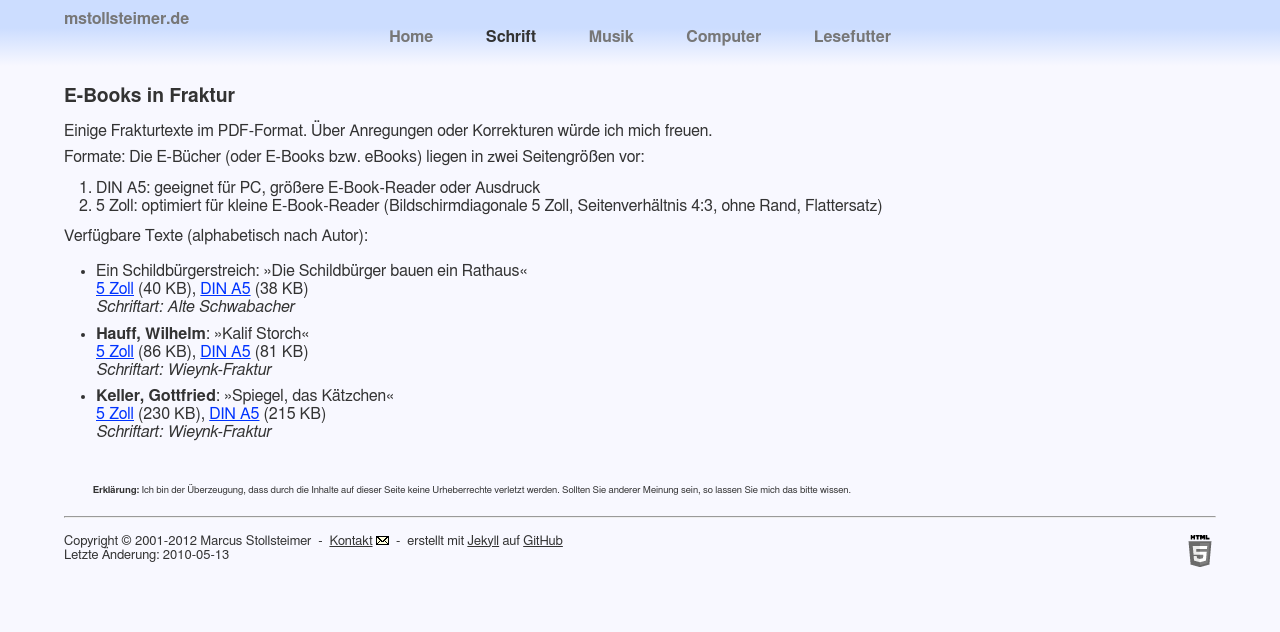
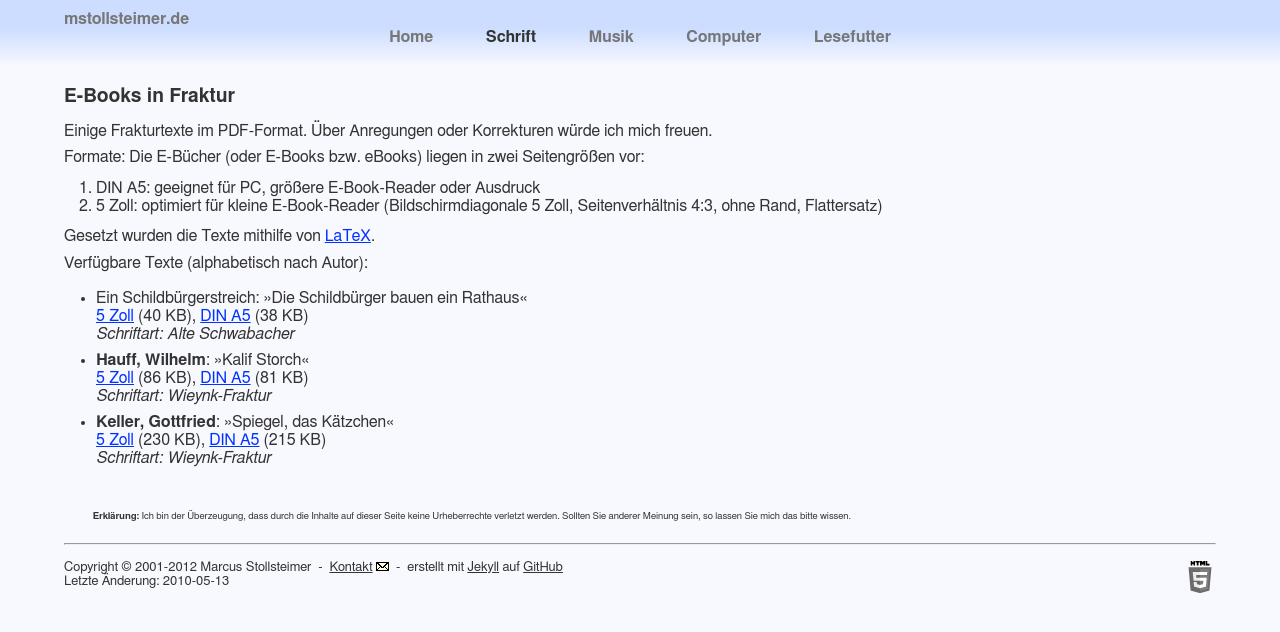
Before and after one commit to stomar/stomar.github.com, a Jekyll site: the page built from schrift/ebooks.md, in a window 1280 px wide. Shown: the top 632 px of the page. Built offline with Jekyll 4.4.1, drawn with Linux system fonts in a browser that asks for light colours.

Commit message:
link added

```diff
--- a/schrift/ebooks.md
+++ b/schrift/ebooks.md
@@ -14,6 +14,8 @@ Seitengrößen vor:
 1. DIN A5: geeignet für PC, größere E-Book-Reader oder Ausdruck
 2. 5 Zoll: optimiert für kleine E-Book-Reader
    (Bildschirmdiagonale 5 Zoll, Seitenverhältnis 4:3, ohne Rand, Flattersatz)
+
+Gesetzt wurden die Texte mithilfe von [LaTeX](fraktur-latex.html).
 
 Verfügbare Texte (alphabetisch nach Autor):
 
```
